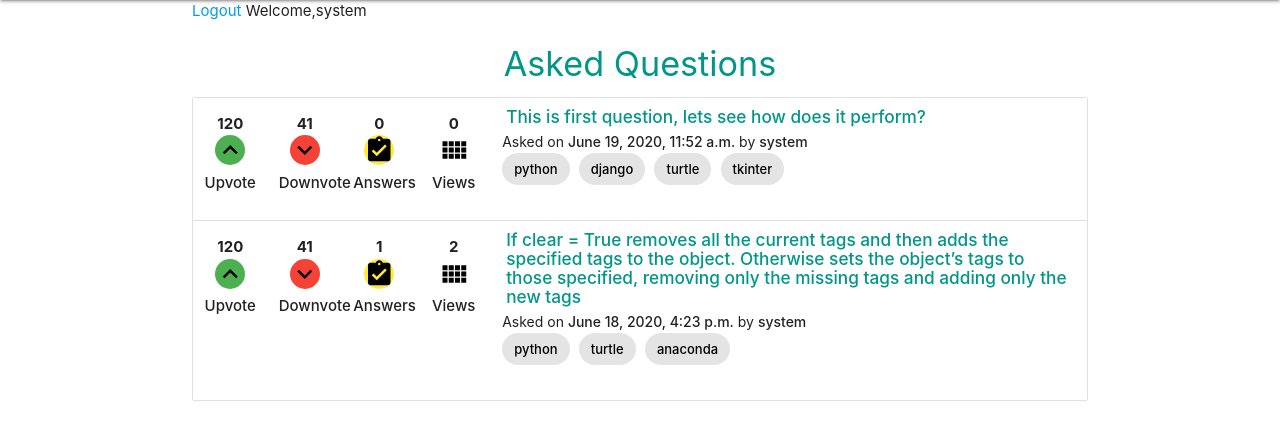
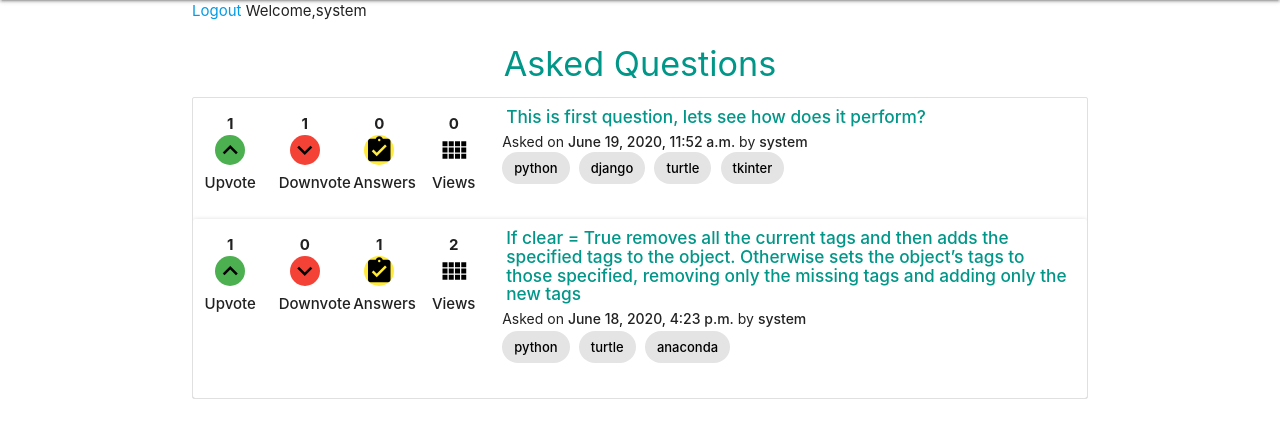
Before and after one commit to nsky80/qna, a Django app: page /dashboard/ in a window 1280 px wide. Shown: the part 64-504 px from the top of the page. Run offline with Django 3.2, Linux system fonts and the light colour scheme; a user stored in the database is signed in; data comes from the database, SQL or seed files in the repository; both versions use the stored data as it was after the commit; parts of the project's set-up code (start-up, migrations or seed data) failed here and were passed over.

Commit message:
trying to go next phase

```diff
--- a/core/templates/core/dashboard.html
+++ b/core/templates/core/dashboard.html
@@ -6,27 +6,26 @@ Welcome,{{userdetail.username}}
 <br />
 
 <h4 class="teal-text center">Asked Questions</h4>
-<ul class="collection">
+<ul class="collection >
     {% for question in page_obj %}
 
-    <li class="collection-item" style="padding: 0px;">
+    <li class="collection-item card" style="padding: 0px;">
         <div class="row" style="margin: 0px;">
             <!-- Upvote -->
             <div class="col s3 m1 center">
                 <div class="section">
-                    <p style="margin: 0px;"><b>120</b></p>
-                    <a href="#" style="color: black;"><i class="material-icons circle green small">keyboard_arrow_up</i></a>
+                    <p style="margin: 0px;"><b>{{question.upvote}}</b></p>
+                    <a href="/vote/{{question.id}}/up" style="color: black;"><i class="material-icons circle green small">keyboard_arrow_up</i></a>
                     <p style="margin: 0px;"><strong>Upvote</strong></p>
                   </div>
             </div>
 <!-- Downvote -->
             <div class="col s3 m1 center">
                 <div class="section">
-                    <p style="margin: 0px;"><b>41</b></p>
-                    <!-- <a href="#" style="color: black;"><i class="material-icons circle green small">keyboard_arrow_up</i></a>       -->
-                    <a href="#" style="color: black;"><i class="material-icons circle red small">keyboard_arrow_down</i></a>
+                    <p style="margin: 0px;"><b>{{question.downvote}}</b></p>
+                    <a href="/vote/{{question.id}}/down" style="color: black;"><i class="material-icons circle red small">keyboard_arrow_down</i></a>
                     <p style="margin: 0px;"><strong>Downvote</strong></p>
-                  </div>
+                </div>
             </div>
 
 <!-- Answers section -->
@@ -34,7 +33,7 @@ Welcome,{{userdetail.username}}
                 <div class="section center">
                     <p style="margin: 0px;"><b>{{question.answers_set.all|length}}</b></p>
 
-                    <a href="#" style="color: black;"><i class="material-icons circle yellow small">assignment_turned_in</i></a>
+                    <a href="/questions/{{question.id}}/{{question.slug}}#write_answer" style="color: black;"><i class="material-icons circle yellow small">assignment_turned_in</i></a>
                     <p style="margin: 0px;"><strong>Answers</strong></p>
                   </div>
             </div>
--- a/core/urls.py
+++ b/core/urls.py
@@ -11,5 +11,6 @@ urlpatterns = [
     path('logout/', views.LogoutView.as_view(), name='logout-view'),
     path('ask_question/', views.AskQuestionView.as_view(), name='ask_question-view'),
     path('questions/<int:question_id>/<str:question_slug>', views.WriteAnswerView.as_view(), name="write_answer-view"),
+    path('vote/<int:question_id>/<str:vote_type>', views.question_vote, name="vote-view"),
     path('tag/<str:slug>', views.tagged, name="tagged-view"),
 ]
--- a/core/views.py
+++ b/core/views.py
@@ -1,4 +1,4 @@
-from django.shortcuts import render, redirect, HttpResponseRedirect, get_object_or_404
+from django.shortcuts import render, redirect, HttpResponseRedirect, get_object_or_404, Http404
 from django.urls import reverse
 from django.utils.decorators import method_decorator
 from django.views.decorators.csrf import csrf_exempt
@@ -10,7 +10,7 @@ from django.contrib.auth.hashers import make_password
 from django.views.generic.edit import FormView
 from django.views import View
 from core.models import User
-from ques_ans.models import Questions, Answers
+from ques_ans.models import Questions, Answers, Vote
 from core.forms import LoginForm, RegisterForm, AskQuestionForm, WriteAnswerForm
 from django.contrib import messages
 from django.core.paginator import Paginator
@@ -213,3 +213,47 @@ def tagged(request, slug):
 
     content["page_obj"] = page_obj
     return render(request, 'core/index.html', content)
+
+
+def question_vote(request, question_id, vote_type):
+    question = Questions.objects.get(pk=question_id)
+    user = request.user
+    # checking whether user already voted it or not
+    try:
+        vote = Vote.objects.get(question=question, user=user)
+    except Exception:
+        vote = Vote.objects.create(question=question, user=user, user_vote=3)
+    if vote_type == "up":
+        # if already voted then downvote must be overriden
+        if vote.user_vote == 2:
+            question.downvote -= 1
+            vote.user_vote = 1
+            question.upvote += 1
+        elif vote.user_vote == 1:    # checking whether already voted if voted then make it none
+            question.upvote -= 1
+            vote.user_vote = 3
+        else:
+            question.upvote += 1
+            vote.user_vote = 1
+    elif vote_type == "down":     # handling downvote
+        if vote.user_vote == 1:
+            question.upvote -= 1
+            vote.user_vote = 2
+            question.downvote += 1
+        elif vote.user_vote == 2:    # checking whether already voted if voted then make it none
+            question.downvote -= 1
+            vote.user_vote = 3
+        else:
+            question.downvote += 1
+            vote.user_vote = 2
+    else:
+        raise Http404
+    vote.save()
+    question.save()
+    messages.success(request, request.META.get('HTTP_REFERER'))
+    return redirect("/")
+
+    # if vote_type == 'up':
+    #     pass
+    # else:
+    #     pass
--- a/ques_ans/admin.py
+++ b/ques_ans/admin.py
@@ -1,5 +1,5 @@
 from django.contrib import admin
-from ques_ans.models import Questions, Answers
+from ques_ans.models import Questions, Answers, Vote
 
 # admin.site.register(QuestionGroups)
 # admin.site.register(Questions)
@@ -17,3 +17,4 @@ class QuestionsAdmin(admin.ModelAdmin):
 
 admin.site.register(Questions, QuestionsAdmin)
 admin.site.register(Answers)
+admin.site.register(Vote)
--- a/ques_ans/models.py
+++ b/ques_ans/models.py
@@ -41,3 +41,21 @@ class Answers(models.Model):
 
     class Meta:
         verbose_name_plural = "Answers"
+
+
+class Vote(models.Model):
+    VOTE_CHOICES = (
+        (1, 'up'),
+        (2, 'down'),
+        (3, 'N/A'),
+    )
+    user = models.ForeignKey(settings.AUTH_USER_MODEL, on_delete=models.CASCADE, null=False)
+    question = models.ForeignKey(Questions, on_delete=models.CASCADE, null=False)
+    user_vote = models.IntegerField(choices=VOTE_CHOICES, null=True)
+
+    class Meta:
+        unique_together = ('user', 'question',)
+
+
+    def __str__(self):
+        return self.question.title + " username: " + self.user.username
```
Also changed, not shown: core/templates/core/index.html (+6 -5 lines), db.sqlite3, ques_ans/migrations/0008_vote.py (added), ques_ans/migrations/0009_auto_20200619_1204.py (added).
